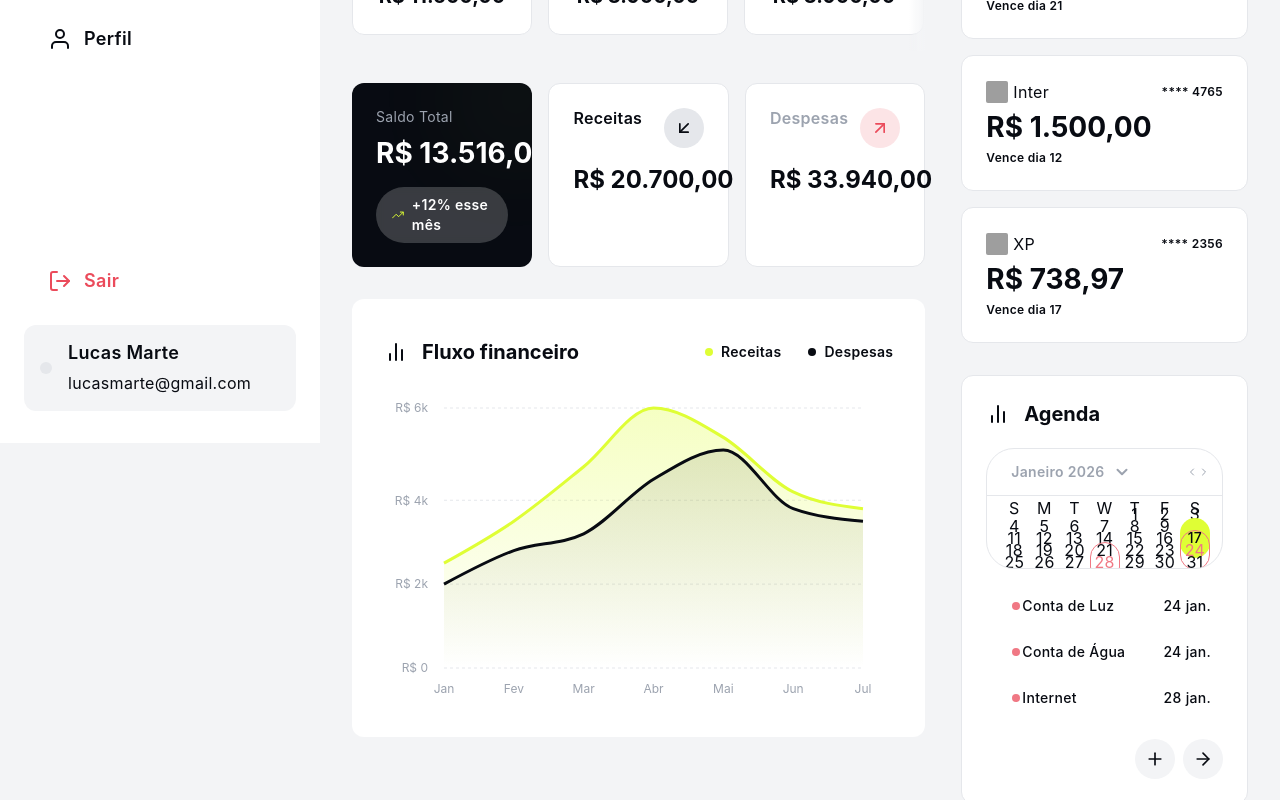
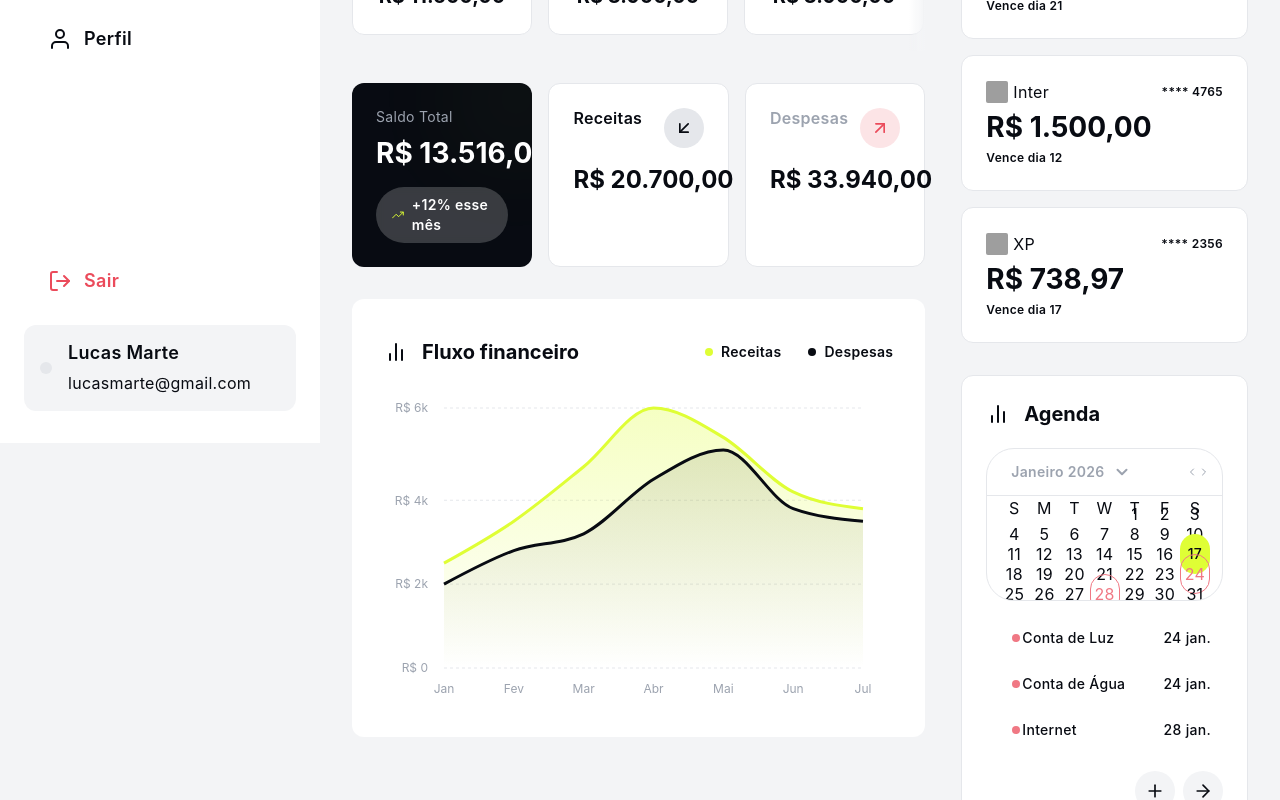
Before and after one commit to contatomarteacademy-design/projeto-teste-sequencia-prompts, a React (Vite) app: page / in a window 1280 px wide. Shown: the part 357-1157 px from the top of the page. Built offline with nearby package versions, Linux system fonts and the light colour scheme; grey boxes are pictures that could not be loaded.

Commit message:
fix: adicionar gap vertical entre linhas do calendário para evitar sobreposição

```diff
--- a/src/components/dashboard/AgendaWidget.tsx
+++ b/src/components/dashboard/AgendaWidget.tsx
@@ -124,7 +124,7 @@ export default function AgendaWidget() {
         {/* Grid do Calendário */}
         <div className="px-3 py-0">
           {/* Dias da semana */}
-          <div className="grid grid-cols-7 h-12">
+          <div className="grid grid-cols-7 h-12 mb-0">
             {weekDays.map((day, index) => (
               <div
                 key={index}
@@ -136,6 +136,7 @@ export default function AgendaWidget() {
           </div>
 
           {/* Semanas do mês */}
+          <div className="flex flex-col gap-2">
             {Array.from({ length: Math.ceil((startingDayOfWeek + daysInMonth) / 7) }).map(
               (_, weekIndex) => {
                 const weekDays = [];
@@ -190,6 +191,7 @@ export default function AgendaWidget() {
             )}
           </div>
         </div>
+      </div>
 
       {/* Lista de Eventos */}
       {currentMonthEvents.length > 0 && (
```
Lines whose indentation alone changed are shown as unchanged.
